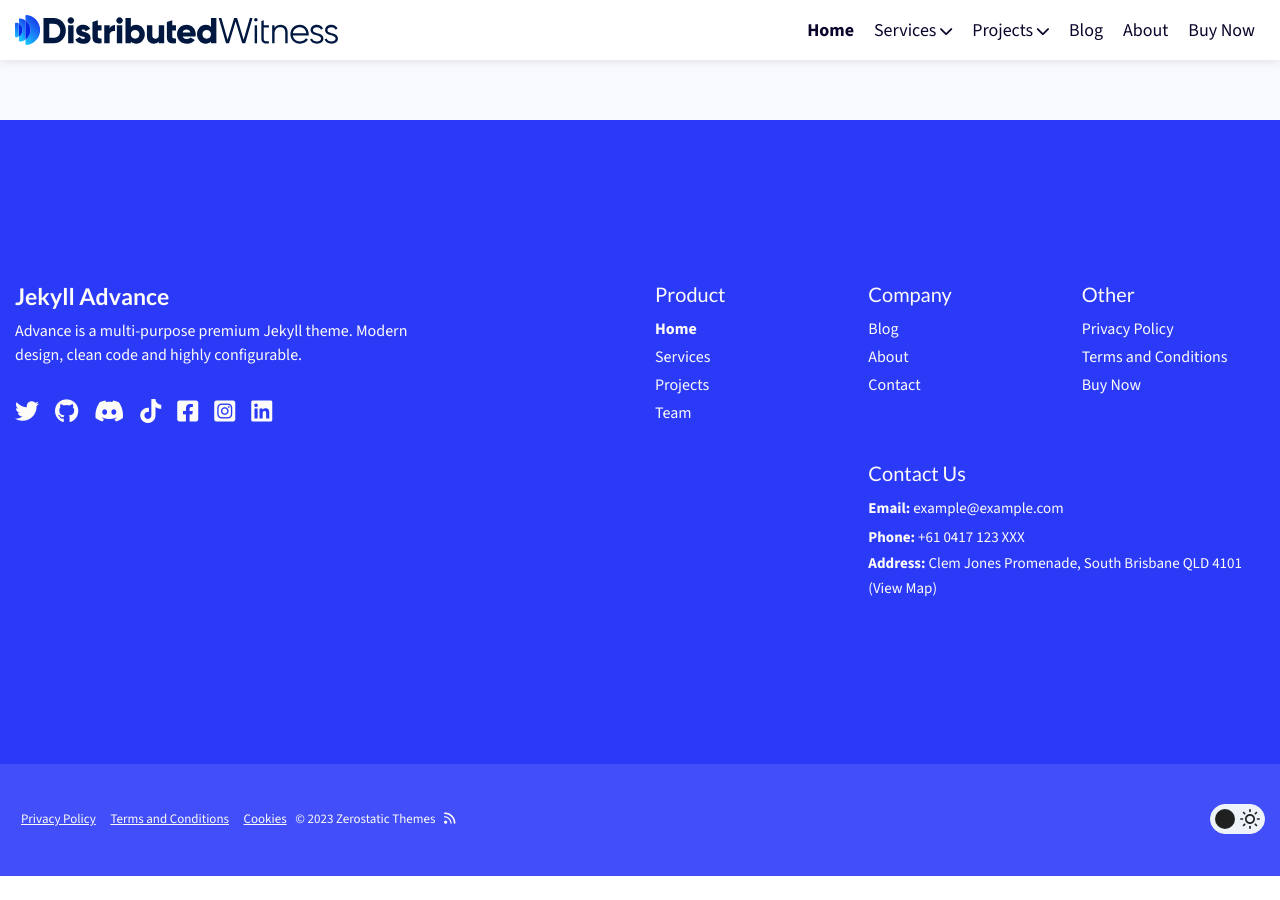
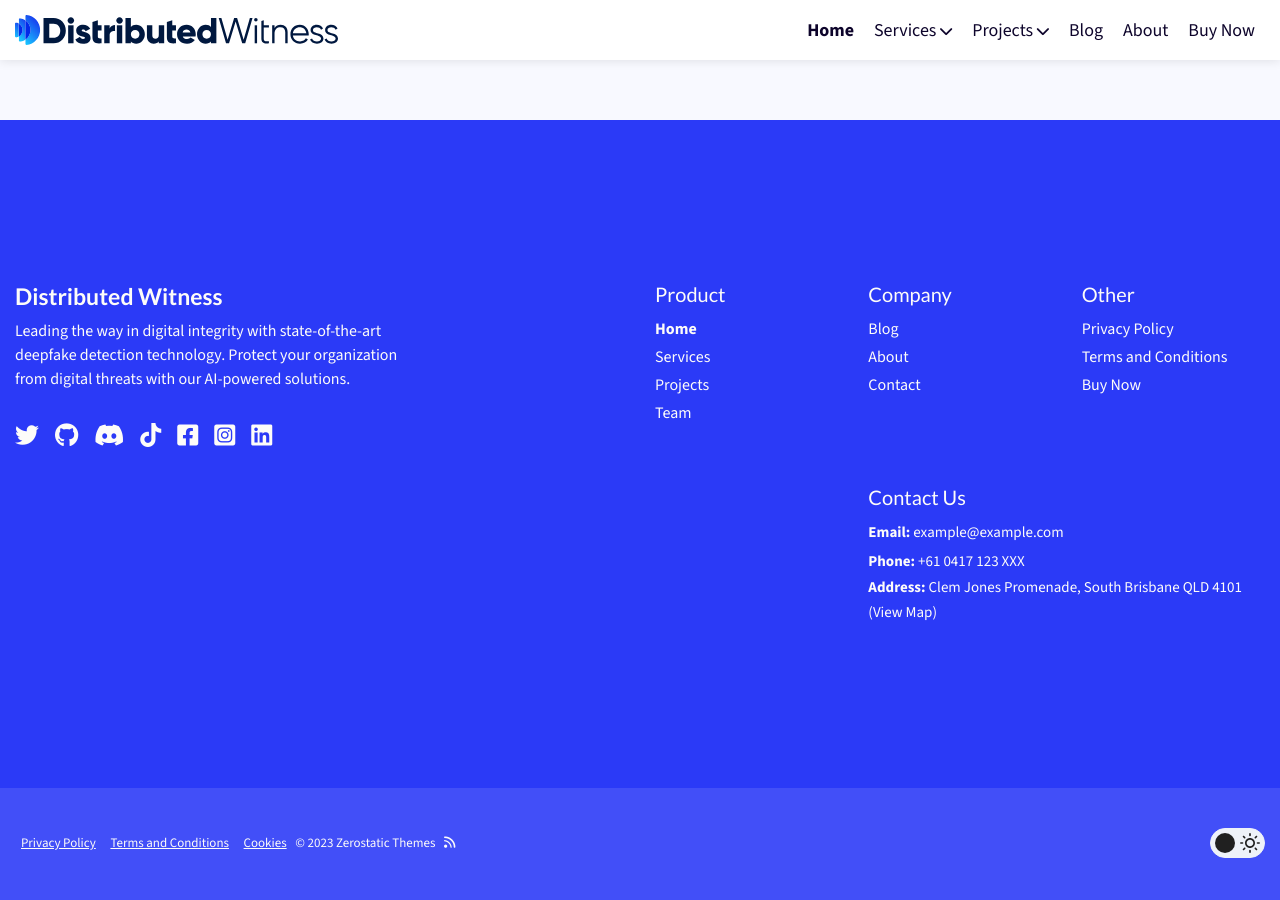
Before and after one commit to njgit-dev/njgit-dev-njgit-dev.github.io, a Jekyll site: the page built from pages/home.md, in a window 1280 px wide and 900 px high, scrolled down 4478 px. Built offline with Jekyll 4.4.1, drawn with Linux system fonts in a browser that asks for light colours; before the commit the page ends 5354 px from its top, so only the background shows below that.

Commit message:
Update footer inconfig.yml

```diff
--- a/_config.yml
+++ b/_config.yml
@@ -166,9 +166,9 @@ analytics:
 
 comments:
   commento:
-    enabled: true # you must have a commento account and be on the correct domain. does not work locally.
+    enabled: true
   disqus:
-    shortname: "" # Your disqus shortcode for example "zerostatic". leave this blank ie "" to disable.
+    shortname: ""
 
 newsletter:
   mailchimp:
@@ -186,9 +186,9 @@ menu:
   show_social_media_in_mobile_menu: true
 
 footer:
-  enable_footer: true # show/hide the entire footer
-  footer_title: "Jekyll Advance"
-  footer_description: "Advance is a multi-purpose premium Jekyll theme. Modern design, clean code and highly configurable."
+  enable_footer: true
+  footer_title: "Distributed Witness"
+  footer_description: "Leading the way in digital integrity with state-of-the-art deepfake detection technology. Protect your organization from digital threats with our AI-powered solutions."
   enable_social_media_icons: true
   enable_contact_details: true
   enable_menu_footer_primary: true
```
